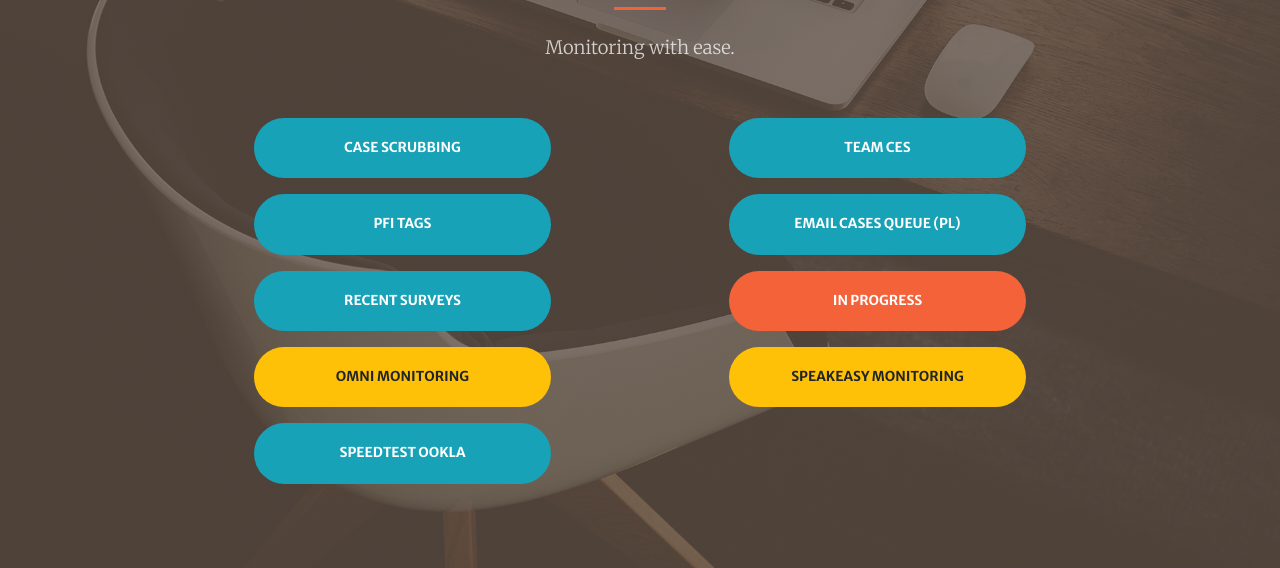
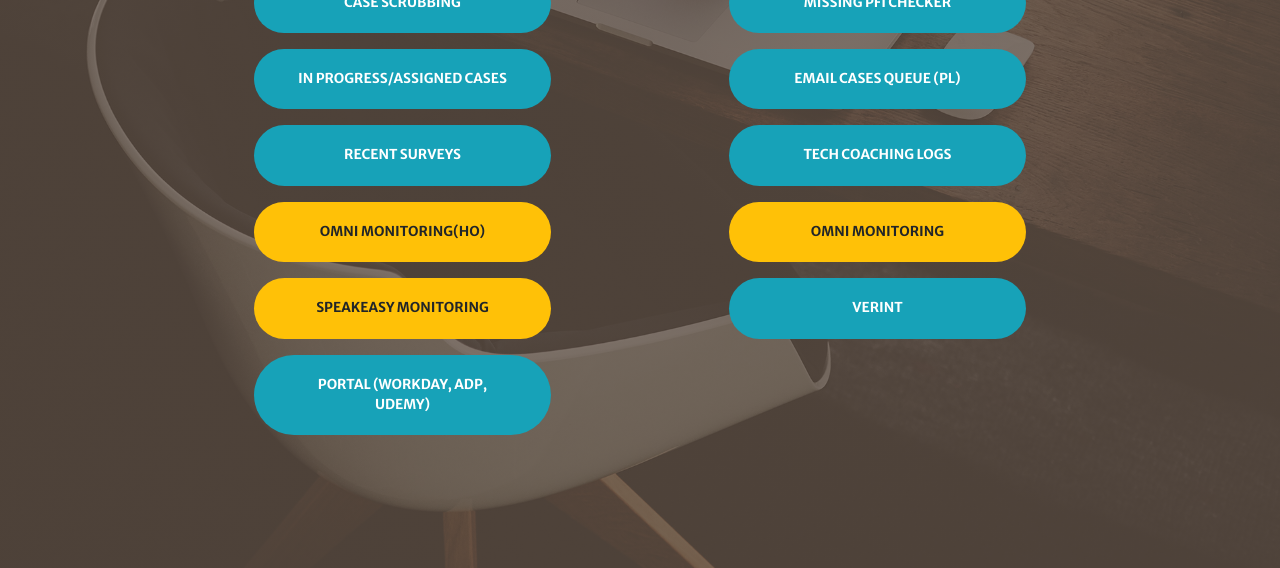
Before and after one commit to clmagno/gcp, a plain HTML site: page index.html in a window 1280 px wide. Shown: the part 232-800 px from the top of the page. Drawn offline with nearby package versions, Linux system fonts and the light colour scheme.

Commit message:
remapped urls

```diff
--- a/index.html
+++ b/index.html
@@ -5,7 +5,7 @@
         <meta name="viewport" content="width=device-width, initial-scale=1, shrink-to-fit=no" />
         <meta name="description" content="" />
         <meta name="author" content="" />
-        <title>Case Monitoring</title>
+        <title>Command Center</title>
         <!-- Favicon-->
         <link rel="icon" type="image/x-icon" href="assets/img/favicon.ico" />
         <!-- Font Awesome icons (free version)-->
@@ -39,39 +39,45 @@
             <div class="container h-100">
                 <div class="row h-100 align-items-center justify-content-center text-center">
                     <div class="col-lg-10 align-self-end">
-                        <h1 class="text-uppercase text-white font-weight-bold">Command Center</h1>
-                        <hr class="divider my-4" />
+                       <!--  <h1 class="text-uppercase text-white font-weight-bold">Command Center</h1>
+                        <hr class="divider my-4" /> -->
                     </div>
                     <div class="col-lg-10 align-self-baseline">
-                        <p class="text-white-75 font-weight-light mb-5">Monitoring with ease.</p>
+                        <!-- <p class="text-white-75 font-weight-light mb-5">Monitoring with ease.</p> -->
                         <div class="row ">
                           <div class="col-lg-6 my-2">
-                            <a class="btn btn-info btn-xl js-scroll-trigger col-lg-8 " href="go/scrubcases" target="_blank">Case Scrubbing</a>
+                            <a class="btn btn-info btn-xl js-scroll-trigger col-lg-8 " href="https://unify.my.salesforce.com/00O5w000008qIz4" target="_blank">Case Scrubbing</a>
                           </div>
                           <div class="col-lg-6 my-2">
-                            <a class="btn btn-info btn-xl js-scroll-trigger col-lg-8" href="https://unify.my.salesforce.com/00O5w00000Ac07L" target="_blank">Team CES</a>
+                            <a class="btn btn-info btn-xl js-scroll-trigger col-lg-8" href="https://unify.my.salesforce.com/00O5w000008qJ9n" target="_blank">Missing PFI Checker</a>
                           </div>
                           <div class="col-lg-6 my-2">
-                            <a class="btn btn-info btn-xl js-scroll-trigger col-lg-8" href="https://unify.my.salesforce.com/00O5w000008pyED" target="_blank">PFI Tags</a>
+                            <a class="btn btn-info btn-xl js-scroll-trigger col-lg-8" href="https://unify.my.salesforce.com/00O5w000008qJ9s
+" target="_blank">In Progress/Assigned Cases</a>
                           </div>
                           <div class="col-lg-6 my-2">
                             <a class="btn btn-info btn-xl js-scroll-trigger col-lg-8" href="https://unify.my.salesforce.com/00O5w000008pdeT" target="_blank">Email Cases Queue (PL)</a>
                           </div>
                           <div class="col-lg-6 my-2">
-                            <a class="btn btn-info btn-xl js-scroll-trigger col-lg-8" href="https://unify.my.salesforce.com/00O5w000008pyEN" target="_blank">Recent Surveys</a>
+                            <a class="btn btn-info btn-xl js-scroll-trigger col-lg-8" href="https://unify.my.salesforce.com/00O5w000008qJAW" target="_blank">Recent Surveys</a>
                           </div>
-
-                          <div class="col-lg-6 my-2">
-                            <a class="btn btn-primary btn-xl js-scroll-trigger  col-lg-8" href="https://unify.my.salesforce.com/00O5w000008pyES" target="_blank">In Progress</a>
+                             <div class="col-lg-6 my-2">
+                            <a class="btn btn-info btn-xl js-scroll-trigger col-lg-8" href="https://docs.google.com/forms/d/e/1FAIpQLSeqW9ADk_lcjZQcMCHusqc1xWZ-oZNG33skcj17Ljrjj4s0XA/viewform" target="_blank">Tech Coaching Logs</a>
                           </div>
                           <div class="col-lg-6 my-2">
-                            <a class="btn btn-warning btn-xl js-scroll-trigger  col-lg-8" href="https://meet.google.com/ctn-oird-seo" target="_blank">Omni Monitoring</a>
+                            <a class="btn btn-warning btn-xl js-scroll-trigger  col-lg-8" href="https://meet.google.com/ctn-oird-seo" target="_blank">Omni Monitoring(HO)</a>
+                          </div>
+                                                    <div class="col-lg-6 my-2">
+                            <a class="btn btn-warning btn-xl js-scroll-trigger  col-lg-8" href="https://unify.my.salesforce.com/console" target="_blank">Omni Monitoring</a>
                           </div>
                           <div class="col-lg-6 my-2">
                             <a class="btn btn-warning btn-xl js-scroll-trigger  col-lg-8" href="https://dashi.corp.google.com/agents" target="_blank">Speakeasy Monitoring</a>
                           </div>
+                          	<div class="col-lg-6 my-2">
+                            <a class="btn btn-info btn-xl js-scroll-trigger col-lg-8" href="https://wfo.g1.verintcloudservices.com/wfo/control/signin?rd=%2Fwfo%2Fui%2F&hash=wsm%25255Bws%25255D%253DlegacyWorkspace%2526url%253D..%25252Fcontrol%25252Fschedulesummary%25253FNEWUINAV%25253D1%2526selTab%253D1_MY_HOME-%25253E1_FS_MYSCHEDULE-%25253E2_FS_MYSCHEDULE_SUMMARY" target="_blank">Verint</a>
+                          </div>
                           <div class="col-lg-6 my-2">
-                            <a class="btn btn-info btn-xl js-scroll-trigger  col-lg-8" href="https://www.speedtest.net/" target="_blank">Speedtest Ookla</a>
+                            <a class="btn btn-info btn-xl js-scroll-trigger col-lg-8" href="https://telusinternational.onelogin.com/portal" target="_blank">Portal (Workday, ADP, Udemy)</a>
                           </div>
                         </div>
 
```
